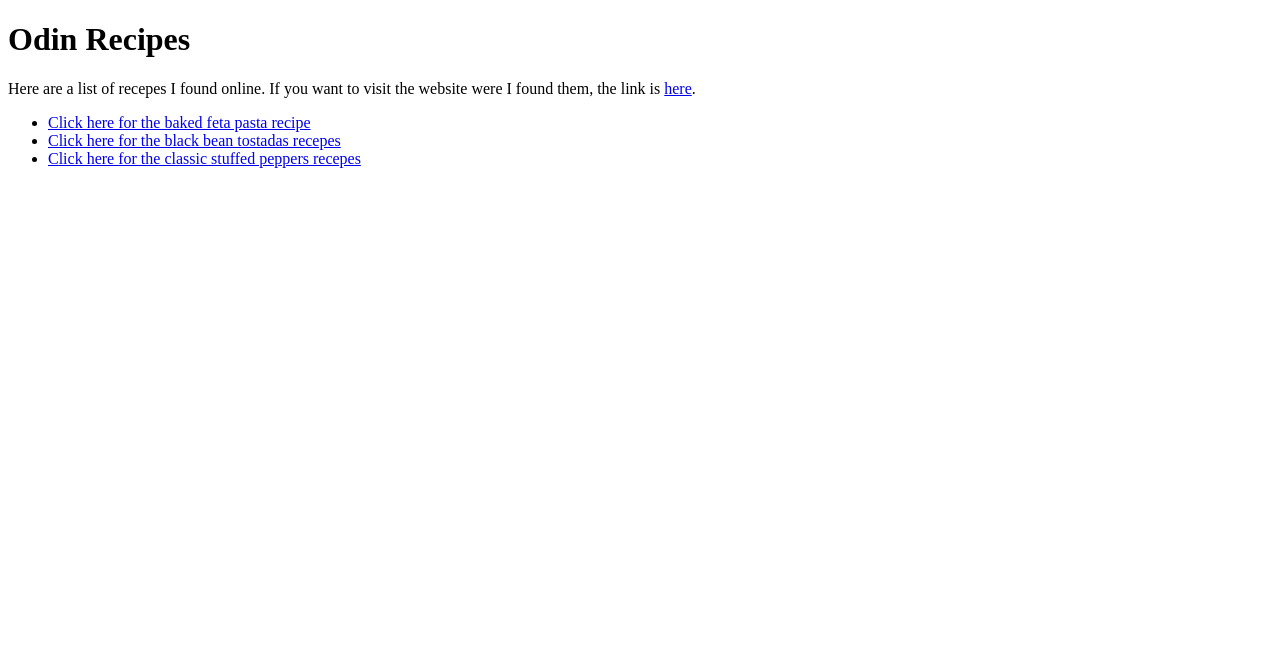
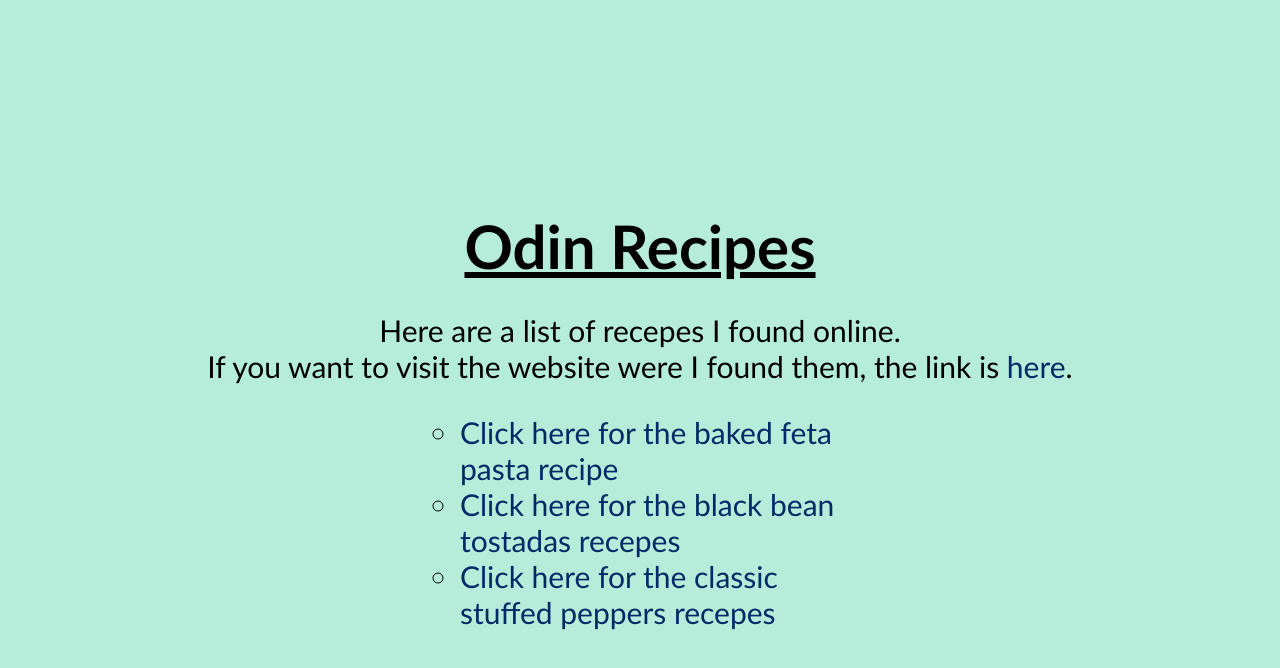
Before and after one commit to tirbogdan/odin-recipes, a plain HTML site: page index.html in a window 1280 px wide. Drawn offline with Linux system fonts and the light colour scheme.

Commit message:
Style main page

```diff
--- /dev/null
+++ b/css/main-page.css
@@ -0,0 +1,53 @@
+* {
+    font-family: "Brush Script MT", 'Trebuchet MS', 'Lucida Sans Unicode', 'Lucida Grande', 'Lucida Sans', Arial, sans-serif;
+    text-align: center;
+    background-color: rgb(182, 236, 218);
+}
+
+html,
+body {
+    height: 100%;
+}
+
+html {
+    display: table;
+    margin: auto;
+}
+
+body {
+   display: table-cell;
+   vertical-align: middle;
+   font-size: 30px;
+}
+
+.title {
+
+    text-decoration: underline;
+    margin-bottom: 30px;
+
+}
+
+.text {
+    margin-top: 20px;
+}
+
+ul {
+    list-style-type: circle;
+    width: 400px;
+    margin: 0px;
+}
+
+li {
+    text-align: left;
+}
+
+a {
+    text-decoration: none;
+    color: rgb(0, 41, 102);
+}
+
+.list  {
+    display: flex;
+    justify-content: center;
+    text-align: center;
+}
--- a/index.html
+++ b/index.html
@@ -3,11 +3,14 @@
     <head>
         <meta charset="utf-8">
         <title>Odin Recipes</title>
+        <link rel="stylesheet" href="./css/main-page.css">
     </head>
 
     <body>
-        <h1>Odin Recipes</h1>
-        <p>Here are a list of recepes I found online. If you want to visit the website were I found them, the link is <a href="https://www.delish.com/cooking/recipe-ideas/g3166/cheap-easy-recipes/">here</a>.</p>
+        <h1 class="title">Odin Recipes</h1>
+        <p class="text">Here are a list of recepes I found online.
+           <br> If you want to visit the website were I found them, the link is <a href="https://www.delish.com/cooking/recipe-ideas/g3166/cheap-easy-recipes/">here</a>.</p>
+           <div class="list">
             <ul>
                 <li>
                     <a href="./recipes/baked-feta-pasta.html">Click here for the baked feta pasta recipe</a>
@@ -19,6 +22,8 @@
                     <a href="./recipes/classic-stuffed-peppers.html">Click here for the classic stuffed peppers recepes</a>
                 </li>
             </ul>
+           </div>
+
 
     </body>
 </html>
```
Lines whose indentation alone changed are shown as unchanged.
